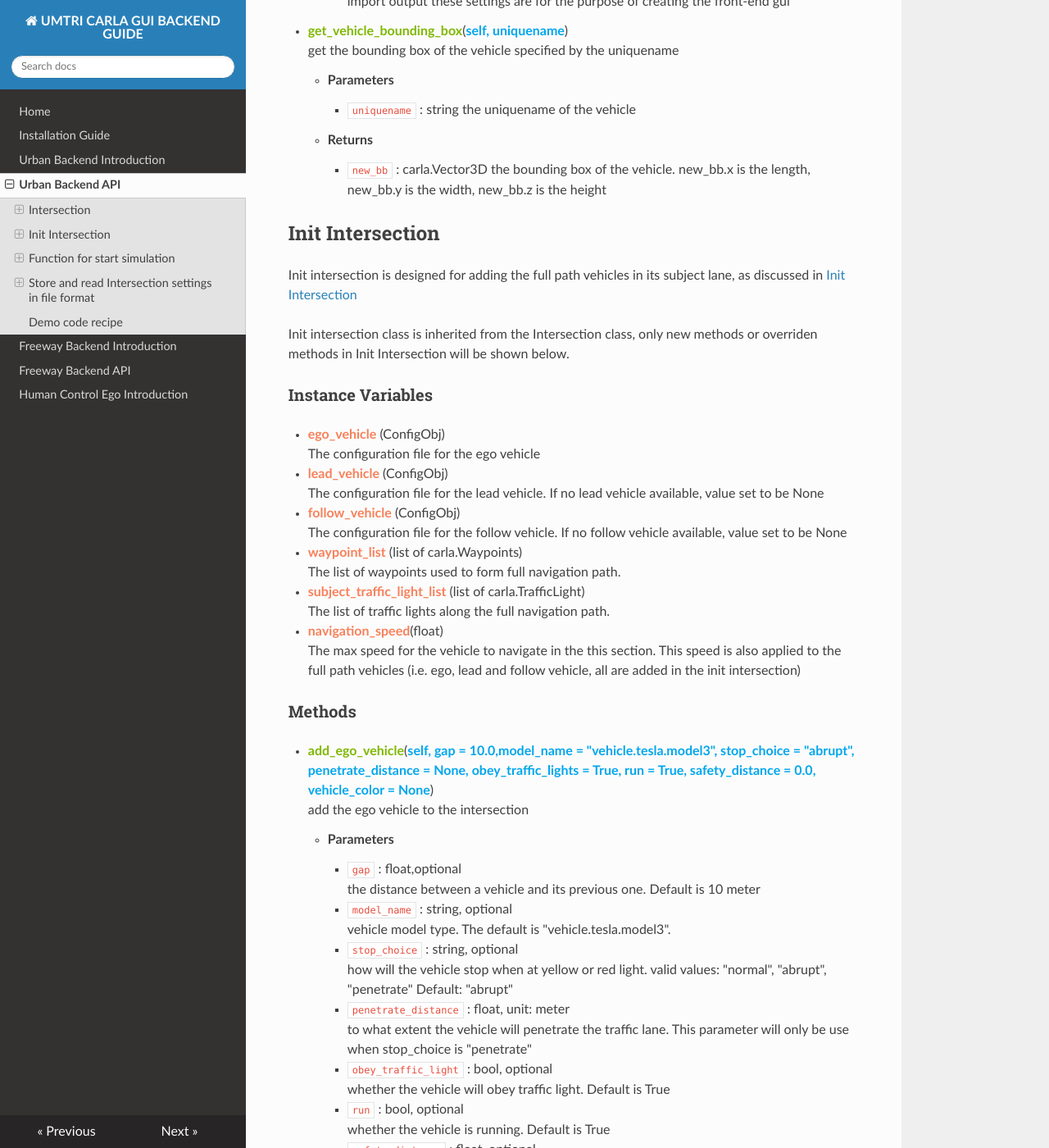
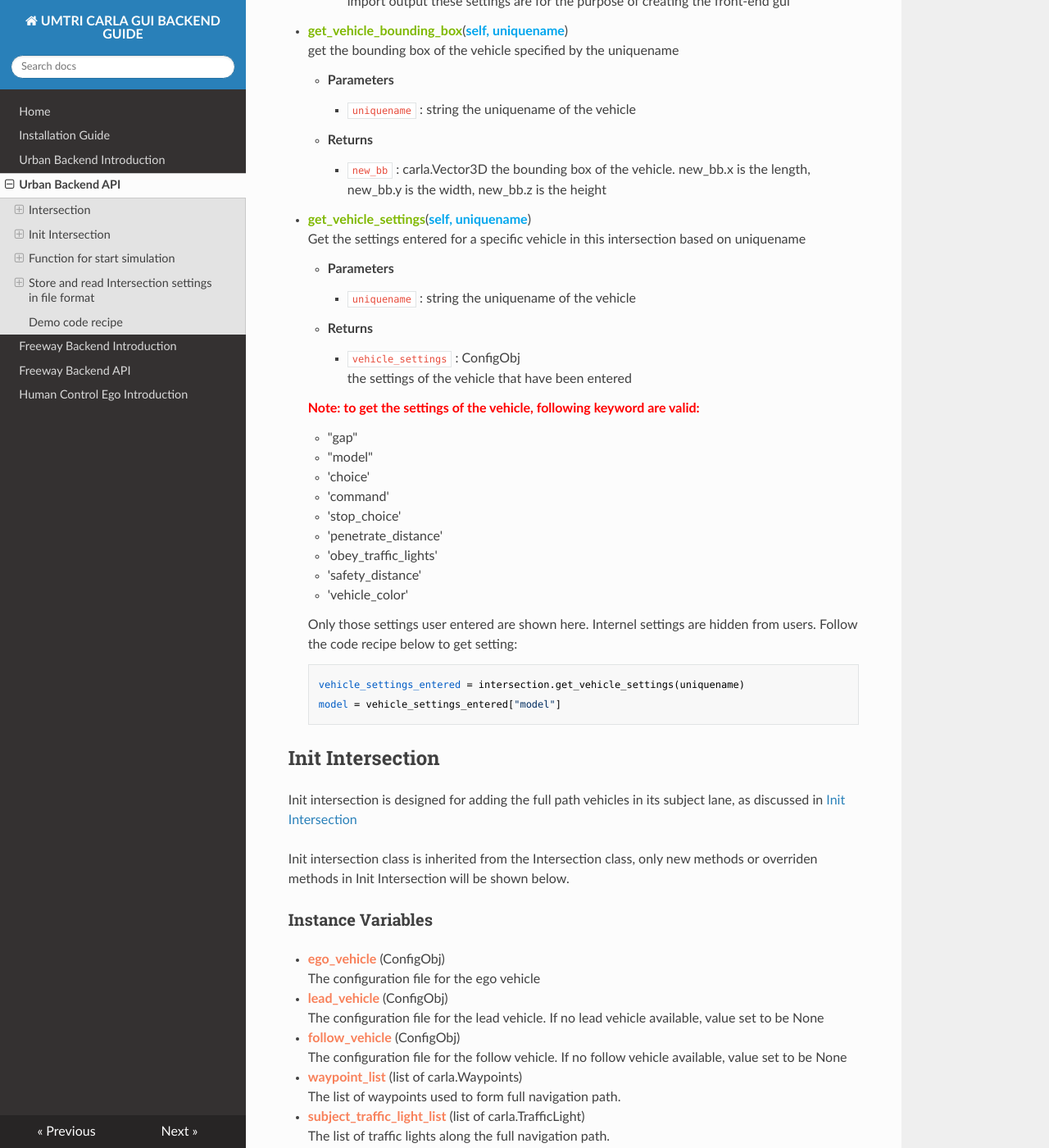
Before and after one commit to CenturyLiu/Carla-GUI, an MkDocs documentation site: the page built from Docs/urban_backend_api.md, in a window 1280 px wide and 1400 px high, scrolled down 4321 px. Shown: the whole window at 82% size. Built offline with MkDocs 1.6.1, drawn with Linux system fonts in a browser that asks for light colours; nearby versions of some CDN libraries.

Commit message:
docs: add intro to urban get_vehicle_setting

```diff
--- a/Docs/urban_backend_api.md
+++ b/Docs/urban_backend_api.md
@@ -189,6 +189,38 @@ the uniquename of the vehicle
        - **Returns**
         - `new_bb` : carla.Vector3D
 the bounding box of the vehicle. new_bb.x is the length, new_bb.y is the width, new_bb.z is the height
+
+- **<font color="#7fb800">get_vehicle_settings</font>**(<font color="#00a6ed">**self, uniquename**</font>)
+    Get the settings entered for a specific vehicle in this intersection based on uniquename
+
+       - **Parameters**
+        - `uniquename` : string
+the uniquename of the vehicle
+
+       - **Returns**
+        - `vehicle_settings` : ConfigObj
+the settings of the vehicle that have been entered
+
+    <font color="#ff0000">**Note: to get the settings of the vehicle, following keyword are valid:**</font>
+
+    - "gap"
+    - "model"
+    - 'choice'
+    - 'command'
+    - 'stop_choice'
+    - 'penetrate_distance'
+    - 'obey_traffic_lights'
+    - 'safety_distance'
+    - 'vehicle_color'
+
+    Only those settings user entered are shown here. Internel settings are hidden from users. Follow the code recipe below to get setting:
+
+		vehicle_settings_entered = intersection.get_vehicle_settings(uniquename)
+		model = vehicle_settings_entered["model"]
+
+
+
+
 
 
 ## Init Intersection
```
